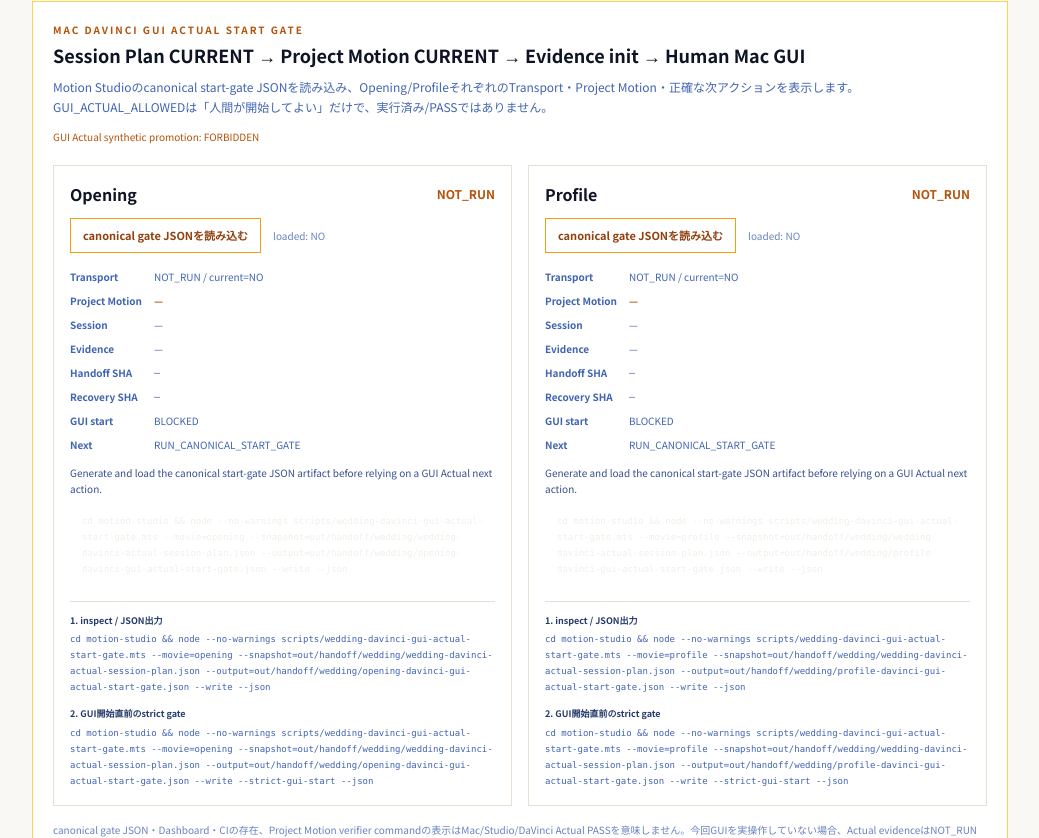
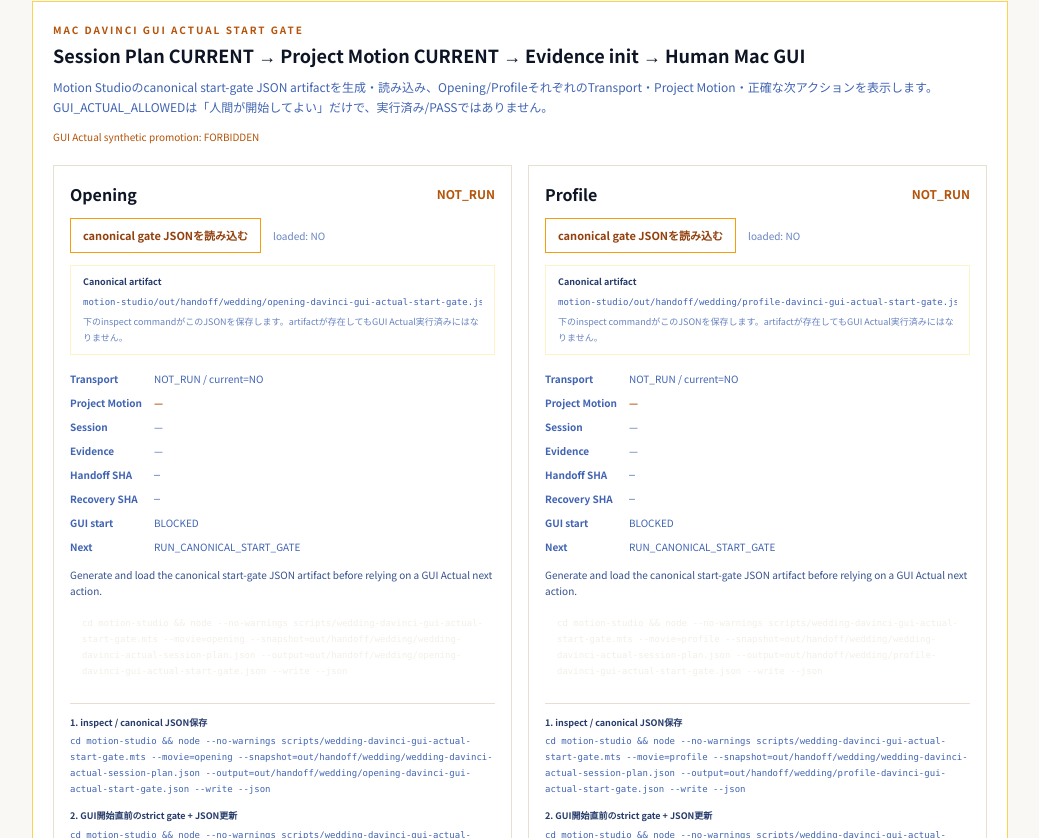
Before and after one commit to m-shogo/wedding-project, a React (Vite) app in the folder movie-dashboard/: page /movie-coach/motion-library in a window 1280 px wide. Shown: the part 4062-4900 px from the top of the page, without its empty margins (240-1279 px from the left). Built offline with nearby package versions, Linux system fonts and the light colour scheme.

Commit message:
feat(movie): surface canonical Start Gate artifact path

```diff
--- a/movie-dashboard/src/components/WeddingDavinciGuiActualStartGateCard.tsx
+++ b/movie-dashboard/src/components/WeddingDavinciGuiActualStartGateCard.tsx
@@ -41,7 +41,7 @@ export function WeddingDavinciGuiActualStartGateCard() {
           <p className="text-[10px] tracking-[0.2em] font-semibold text-amber-700 dark:text-amber-300">MAC DAVINCI GUI ACTUAL START GATE</p>
           <h2 className="mt-1 text-lg font-bold text-navy-900 dark:text-sand-100">Session Plan CURRENT → Project Motion CURRENT → Evidence init → Human Mac GUI</h2>
           <p className="mt-2 text-xs leading-5 text-navy-500 dark:text-navy-300">
-            Motion Studioのcanonical start-gate JSONを読み込み、Opening/ProfileそれぞれのTransport・Project Motion・正確な次アクションを表示します。GUI_ACTUAL_ALLOWEDは「人間が開始してよい」だけで、実行済み/PASSではありません。
+            Motion Studioのcanonical start-gate JSON artifactを生成・読み込み、Opening/ProfileそれぞれのTransport・Project Motion・正確な次アクションを表示します。GUI_ACTUAL_ALLOWEDは「人間が開始してよい」だけで、実行済み/PASSではありません。
           </p>
         </div>
         <p className="text-[10px] leading-4 text-amber-700 dark:text-amber-300">GUI Actual synthetic promotion: FORBIDDEN</p>
@@ -70,6 +70,12 @@ export function WeddingDavinciGuiActualStartGateCard() {
                   />
                 </label>
                 <span className="text-[10px] text-navy-400">loaded: {audit.canonicalGateLoaded ? "YES" : "NO"}</span>
+              </div>
+
+              <div className="mt-3 border border-amber-100 dark:border-amber-900/50 px-3 py-2 text-[9px] leading-4 text-navy-500 dark:text-navy-300">
+                <p className="font-semibold text-navy-700 dark:text-sand-200">Canonical artifact</p>
+                <code className="mt-1 block overflow-x-auto whitespace-nowrap">motion-studio/{audit.canonicalArtifactPath}</code>
+                <p className="mt-1 text-navy-400">下のinspect commandがこのJSONを保存します。artifactが存在してもGUI Actual実行済みにはなりません。</p>
               </div>
 
               <dl className="mt-4 grid grid-cols-[max-content_1fr] gap-x-3 gap-y-2 text-[10px] leading-4 text-navy-500 dark:text-navy-300">
@@ -117,9 +123,9 @@ export function WeddingDavinciGuiActualStartGateCard() {
               )}
 
               <div className="mt-4 border-t border-sand-200 dark:border-navy-600 pt-3">
-                <p className="text-[9px] font-semibold text-navy-700 dark:text-sand-200">1. inspect / JSON出力</p>
+                <p className="text-[9px] font-semibold text-navy-700 dark:text-sand-200">1. inspect / canonical JSON保存</p>
                 <code className="mt-1 block overflow-x-auto text-[9px] leading-4 text-navy-500 dark:text-navy-300">{audit.inspectCommand}</code>
-                <p className="mt-3 text-[9px] font-semibold text-navy-700 dark:text-sand-200">2. GUI開始直前のstrict gate</p>
+                <p className="mt-3 text-[9px] font-semibold text-navy-700 dark:text-sand-200">2. GUI開始直前のstrict gate + JSON更新</p>
                 <code className="mt-1 block overflow-x-auto text-[9px] leading-4 text-navy-500 dark:text-navy-300">{audit.strictGuiStartCommand}</code>
               </div>
             </article>
```
